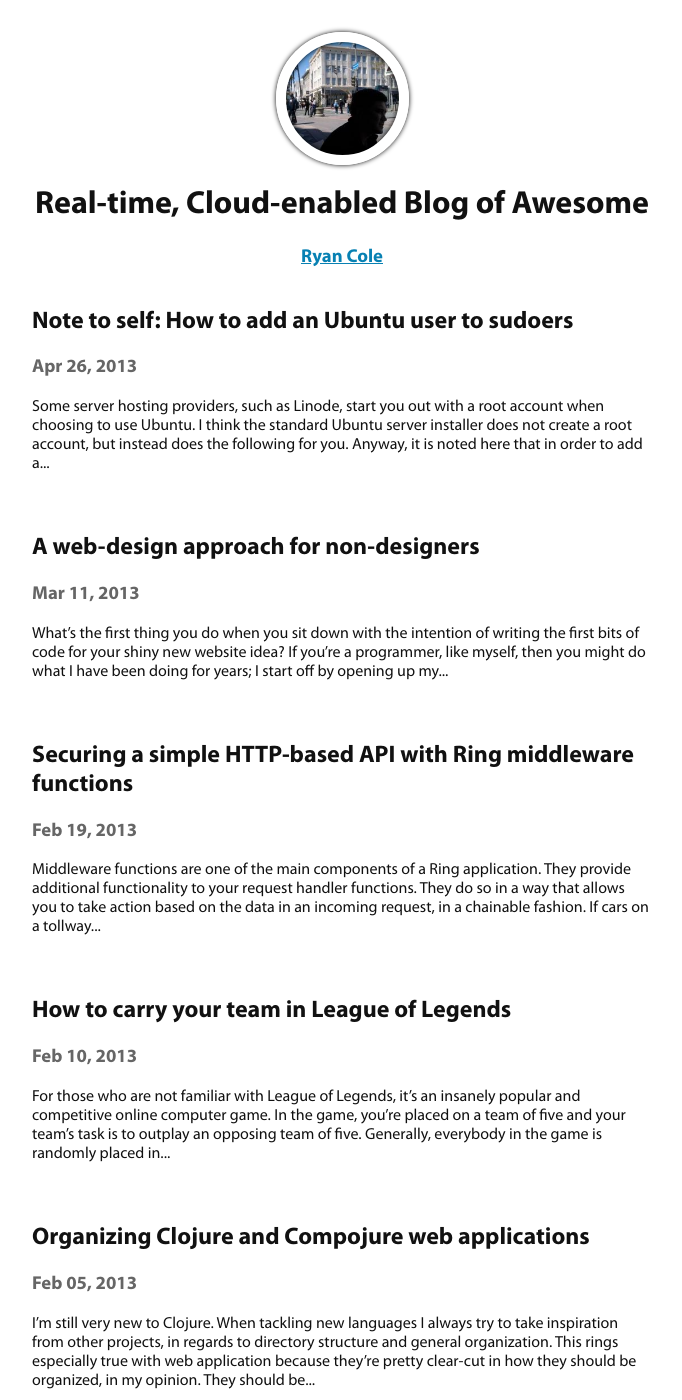
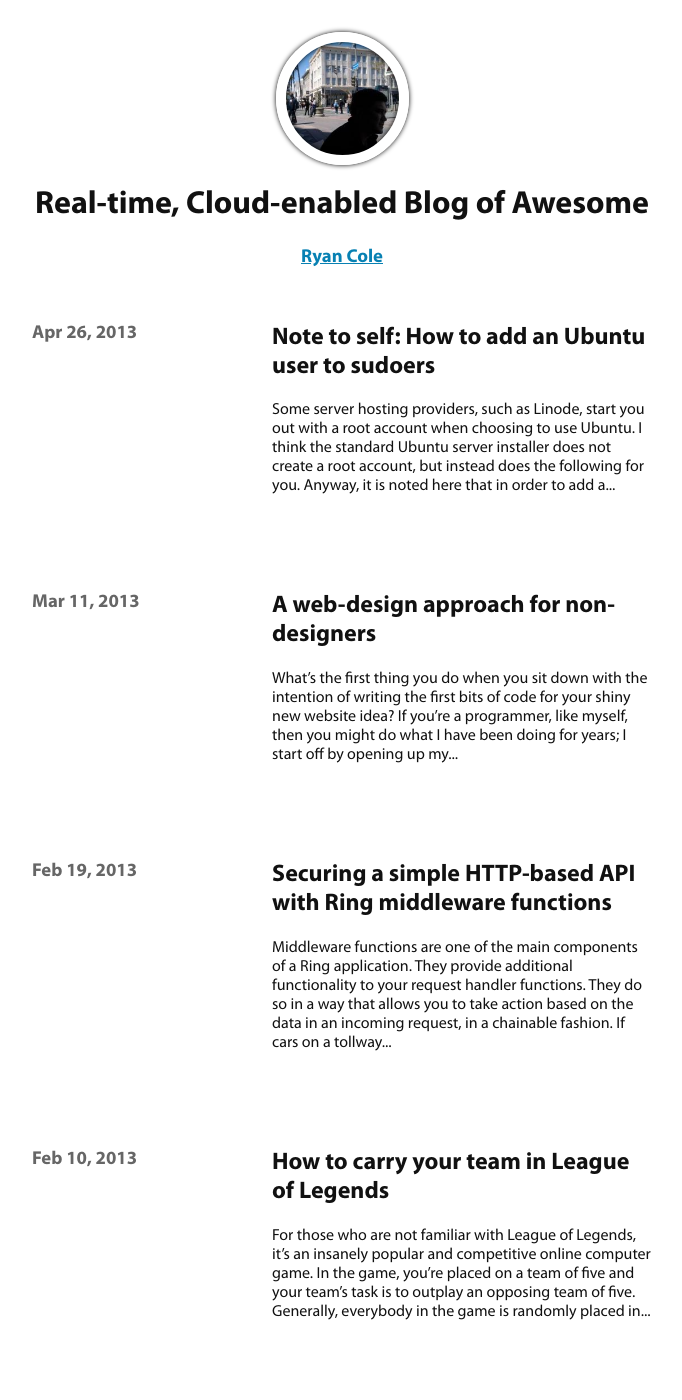
Before and after one commit to ryancole/ryancole.github.com, a Jekyll site: the page built from index.html, in a window 1280 px wide and 1400 px high. Shown: the whole window, without its empty margins (298-980 px from the left). Built offline with Jekyll 4.4.1, drawn with Linux system fonts in a browser that asks for light colours; some of the changed text lies outside the part shown.

Commit message:
see what happens here

```diff
--- a/index.html
+++ b/index.html
@@ -6,10 +6,14 @@ description: rycole.com is a blog about programming, technology and startups.
 <ul class="entries">
   {% for entry in site.posts %}
   <a href="{{ entry.url }}" class="entry">
-    <li>
-      <h2>{{ entry.title }}</h2>
-      <h3>{{ entry.date | date:"%b %d, %Y" }}</h3>
-      <div class="hidden-phone">{{ entry.content | truncatewords:50 }}</div>
+    <li class="row">
+        <div class="span3">
+            <h3>{{ entry.date | date:"%b %d, %Y" }}</h3>
+        </div>
+        <div class="span5">
+            <h2>{{ entry.title }}</h2>
+            <div class="hidden-phone">{{ entry.content | truncatewords:50 }}</div>
+        </div>
     </li>
   </a>
   {% endfor %}
```
